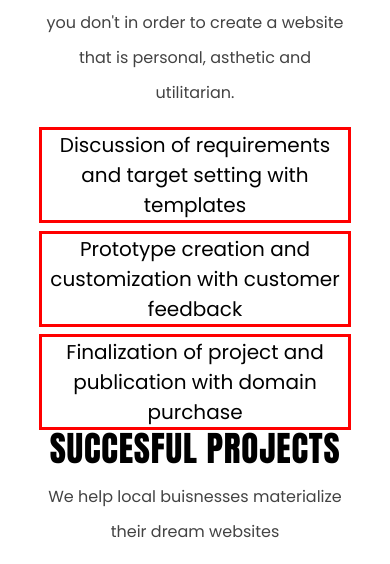
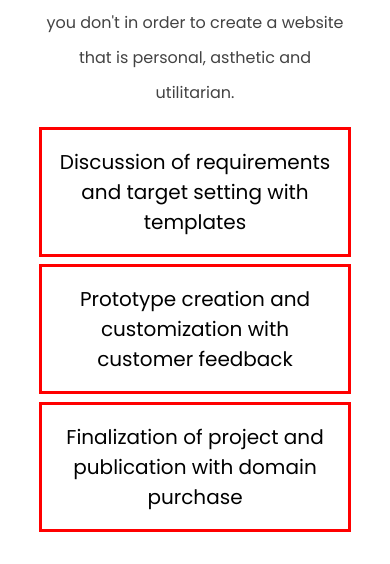
Before and after one commit to AmanGarg10435/Project-Lithium, a plain HTML site: page index.html in a window 390 px wide. Shown: the part 1423-1987 px from the top of the page. Drawn offline with Linux system fonts and the light colour scheme; a script that the page names is missing.

Commit message:
Update style.css

```diff
--- a/style.css
+++ b/style.css
@@ -126,11 +126,11 @@ a:hover{
 
 #process-details{
     width: 100%;
-    height: 25vh;
     display: grid;
     grid-template-rows: 1fr;
     grid-template-columns: 1fr 1fr 1fr;
     grid-gap: 2vw;
+    overflow: hidden;
 }
 
 #process-details > *{
@@ -231,13 +231,18 @@ a:hover{
     #process-2{
         grid-row: 2/3;
         grid-column: 1/2;
+
     }
 
     #process-3{
         grid-row: 3/4;
         grid-column: 1/2;
-        margin-bottom: 10vh;
     }
+
+    #process-details > * > *{
+        padding: 2vh 3vw;
+    }
+
 
     #portfolio-details{
         grid-template-rows: 1fr 1fr;
@@ -262,6 +267,4 @@ a:hover{
     }
 
 
-
-
 }
```
